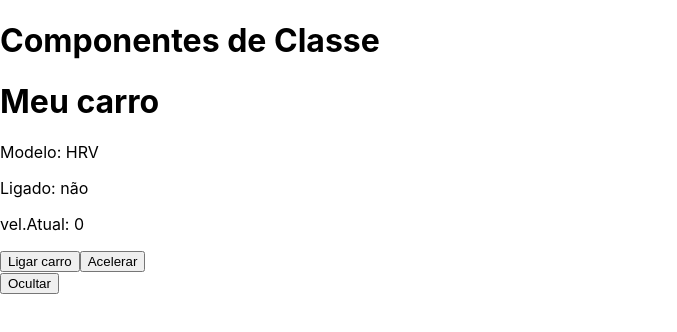
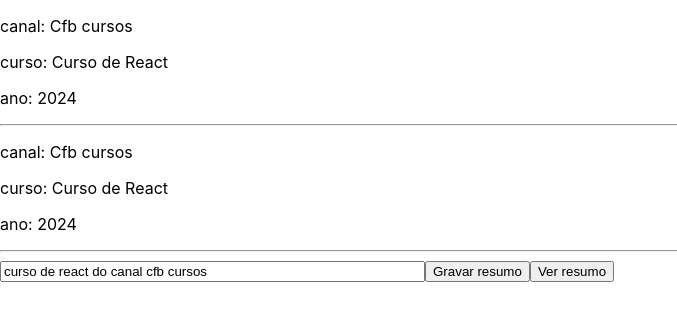
Before and after one commit to renatogomesf/ReactJS, a React (Create React App) app in the folder curso-de-react/: page / in a window 1280 px wide. Shown: the top 332 px of the page, without its empty margins (0-677 px from the left). Built offline with nearby package versions, Linux system fonts and the light colour scheme.

Commit message:
feita aula 27

```diff
--- a/curso-de-react/src/AULAS/aula27/VariaveisGlobais.js
+++ b/curso-de-react/src/AULAS/aula27/VariaveisGlobais.js
@@ -0,0 +1,31 @@
+import React,{useState} from "react";
+import Globais from "../../componentes/Globais";
+import Info from "../../componentes/Info";
+
+export default function VariaveisGlobais() {
+
+    const [resumo,setResumo] = useState(Globais.resumo)
+
+    const gravarResumo = ()=>{
+        Globais.resumo=resumo
+    }
+
+    const verResumo = ()=>{
+        alert(Globais.resumo)
+    }
+
+    return (
+        <>
+            <Info></Info>
+
+            <p>{`canal: ${Globais.canal}`}</p>
+            <p>{`curso: ${Globais.curso}`}</p>
+            <p>{`ano: ${Globais.ano}`}</p>
+            <hr />
+            <input type="text" size='50' value={resumo} onChange={(e)=>setResumo(e.target.value)} />
+
+            <button  onClick={()=>gravarResumo()}>Gravar resumo</button>
+            <button  onClick={()=>verResumo()}>Ver resumo</button>
+        </>
+    )
+}
--- a/curso-de-react/src/App.js
+++ b/curso-de-react/src/App.js
@@ -1,6 +1,6 @@
 import React from 'react'
 
-import StateCompoClasse from './AULAS/aula22, 23, 24 e 25/StateCompoClasse';
+import VariaveisGlobais from './AULAS/aula27/VariaveisGlobais'
 
 // quando a CSS é importada no arquivo principal, não precisa importar de novo nos componentens.
 import './App.css'
@@ -11,7 +11,7 @@
   return (
     <div className="App">
 
-        <StateCompoClasse></StateCompoClasse>
+        <VariaveisGlobais></VariaveisGlobais>
 
     </div>
   );
--- /dev/null
+++ b/curso-de-react/src/componentes/Globais.js
@@ -0,0 +1,6 @@
+export default class Globais{
+    static canal = "Cfb cursos"
+    static curso = "Curso de React"
+    static ano = 2024
+    static resumo = "curso de react do canal cfb cursos"
+}
--- /dev/null
+++ b/curso-de-react/src/componentes/Info.js
@@ -0,0 +1,13 @@
+import React from "react";
+import Globais from "./Globais";
+
+export default function Info() {
+    return (
+        <>
+            <p>{`canal: ${Globais.canal}`}</p>
+            <p>{`curso: ${Globais.curso}`}</p>
+            <p>{`ano: ${Globais.ano}`}</p>
+            <hr />
+        </>
+    )
+}
```
